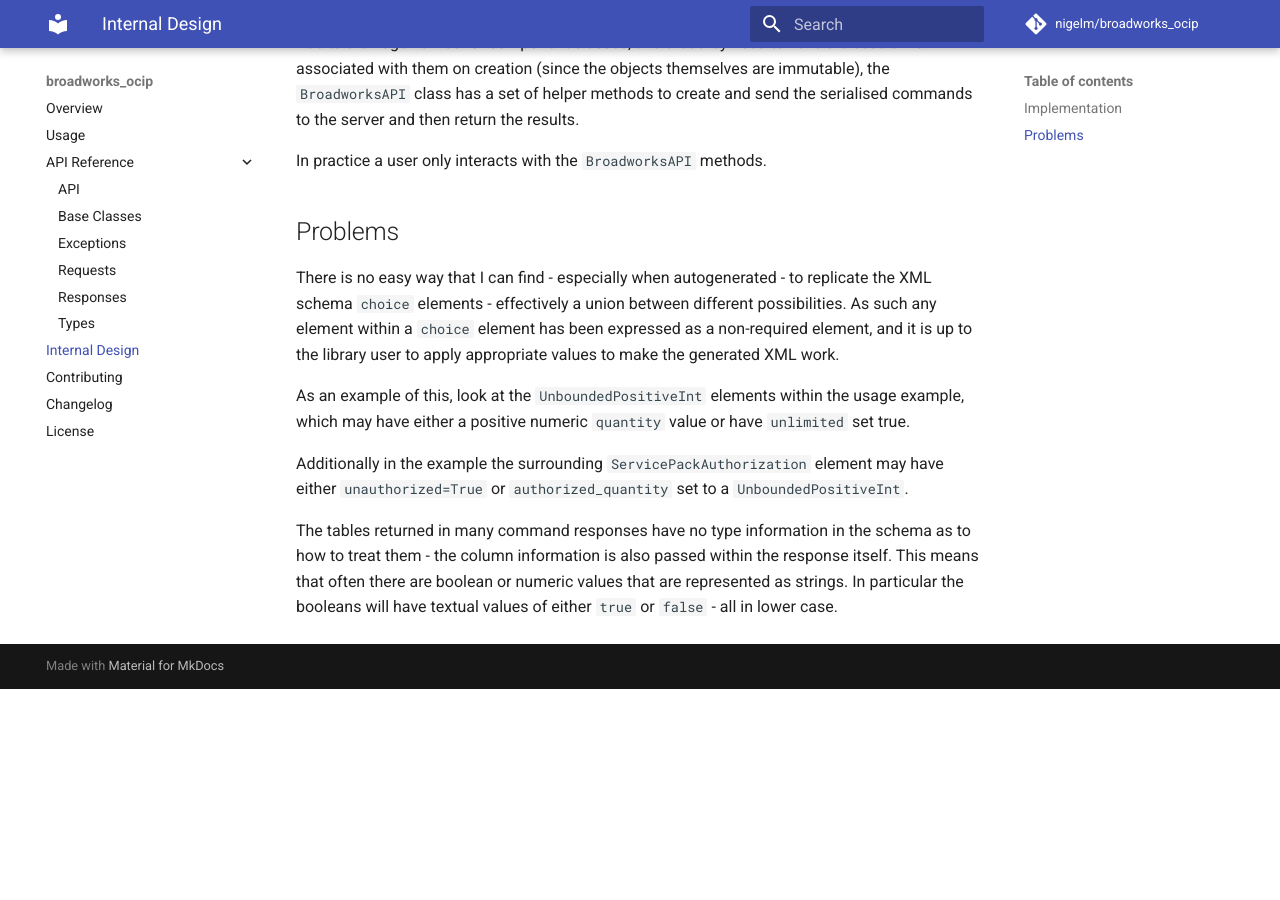
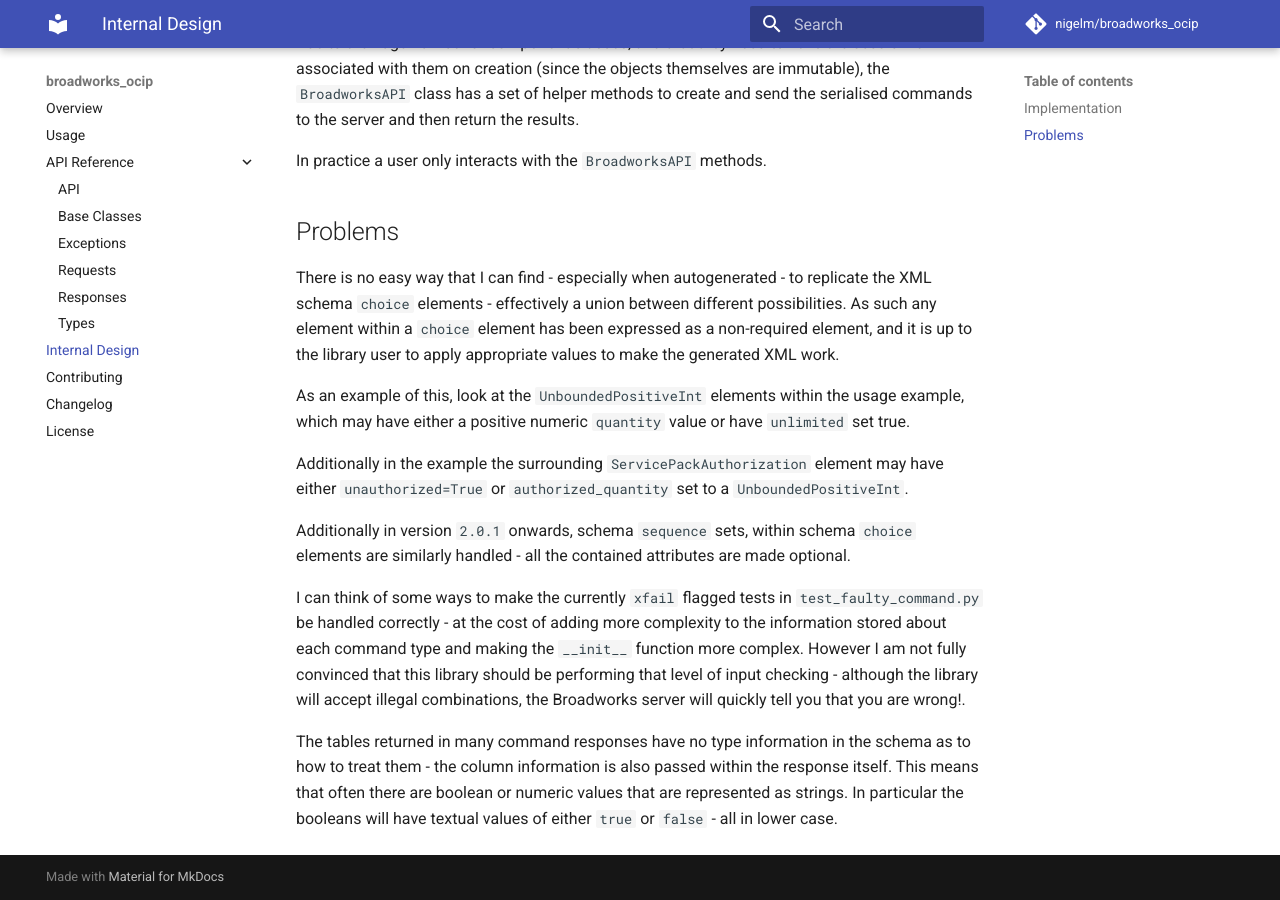
Before and after one commit to nigelm/broadworks_ocip, an MkDocs documentation site: the page built from docs/internals.md, in a window 1280 px wide and 900 px high, scrolled down 1322 px. Built offline with MkDocs 1.6.1 and Material for MkDocs 9.7.7, drawn with Linux system fonts in a browser that asks for light colours; comment, search, counter and statistics services are not loaded; before the commit the page ends 2011 px from its top, so only the background shows below that.

Commit message:
docs: add note about command construction and checking

```diff
--- a/docs/internals.md
+++ b/docs/internals.md
@@ -86,6 +86,18 @@ Additionally in the example the surrounding `ServicePackAuthorization`
 element may have either `unauthorized=True` or `authorized_quantity` set
 to a `UnboundedPositiveInt`.
 
+Additionally in version `2.0.1` onwards, schema `sequence` sets, within schema
+`choice` elements are similarly handled - all the contained attributes are
+made optional.
+
+I can think of some ways to make the currently `xfail` flagged tests in
+`test_faulty_command.py` be handled correctly - at the cost of adding more
+complexity to the information stored about each command type and making the
+`__init__` function more complex.  However I am not fully convinced that this
+library should be performing that level of input checking - although the
+library will accept illegal combinations, the Broadworks server will quickly
+tell you that you are wrong!.
+
 The tables returned in many command responses have no type information in the
 schema as to how to treat them - the column information is also passed within
 the response itself.  This means that often there are boolean or numeric
```
